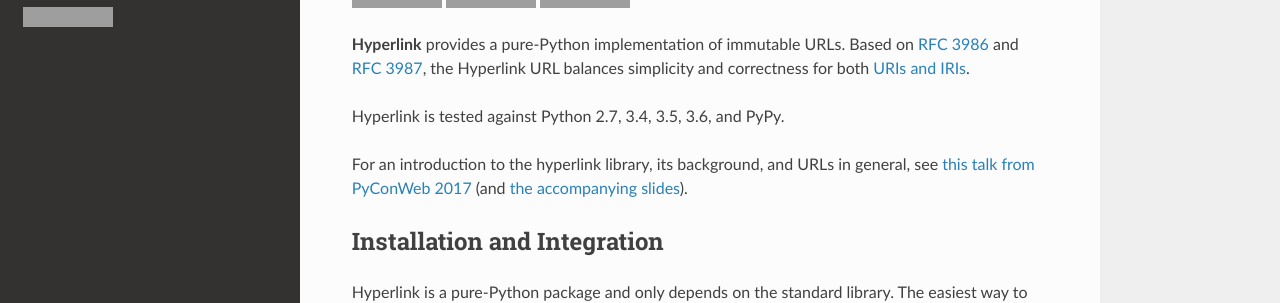
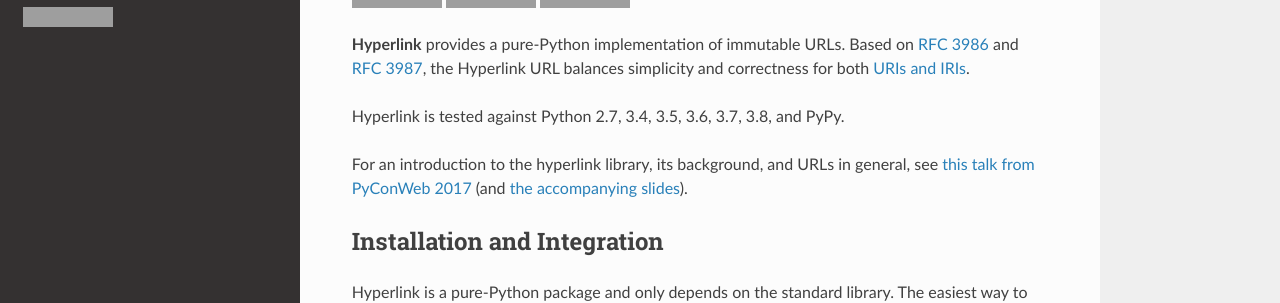
Before and after one commit to python-hyper/hyperlink, a Sphinx documentation site: the page built from docs/index.rst, in a window 1280 px wide and 900 px high, cut to the strip 223-526 px from the top of the window. Built offline with Sphinx 7.4.7 and the Read the Docs theme 2.0.0, drawn with Linux system fonts in a browser that asks for light colours; grey boxes are pictures that could not be loaded.

Commit message:
Update for tested Python versions

```diff
--- a/docs/index.rst
+++ b/docs/index.rst
@@ -10,7 +10,7 @@
 URLs. Based on `RFC 3986`_ and `RFC 3987`_, the Hyperlink URL balances
 simplicity and correctness for both :ref:`URIs and IRIs <uris_and_iris>`.
 
-Hyperlink is tested against Python 2.7, 3.4, 3.5, 3.6, and PyPy.
+Hyperlink is tested against Python 2.7, 3.4, 3.5, 3.6, 3.7, 3.8, and PyPy.
 
 For an introduction to the hyperlink library, its background, and URLs
 in general, see `this talk from PyConWeb 2017`_ (and `the accompanying
```
Also changed, not shown: README.md (+1 -1 lines).
